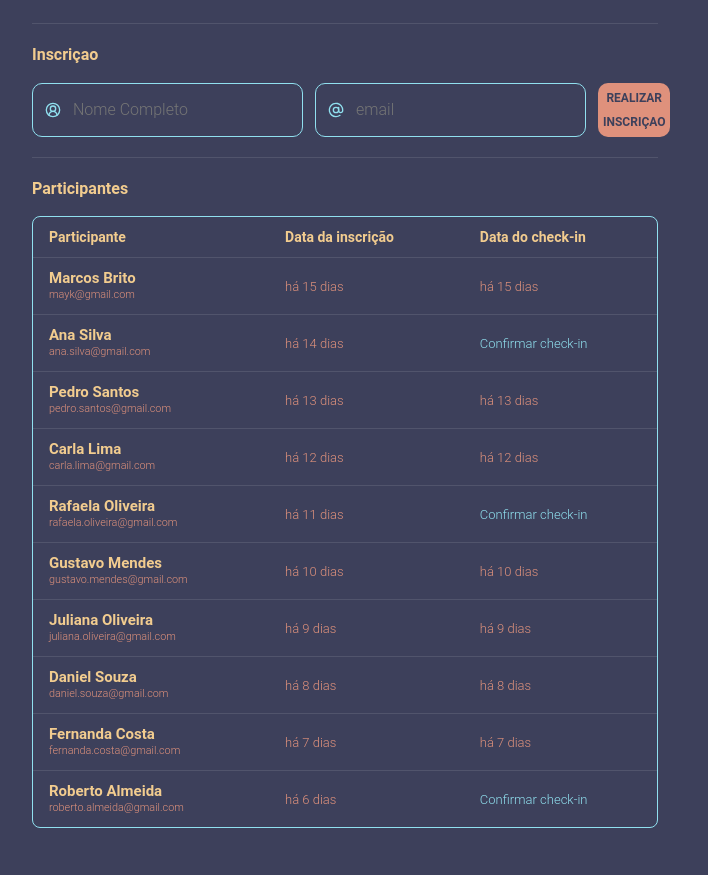
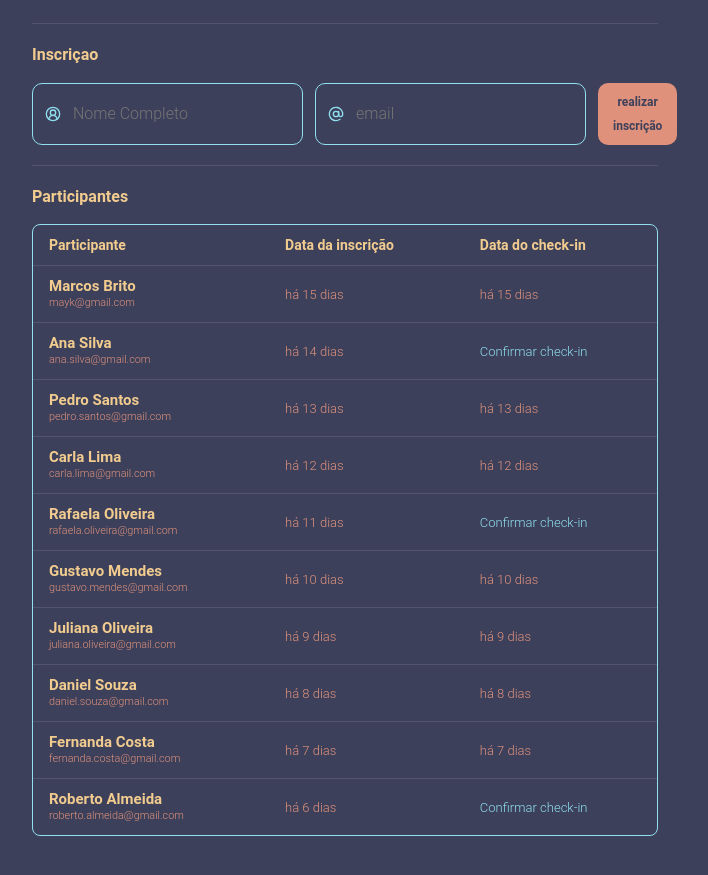
Before and after one commit to Cam1ss/nlw-unite, a plain HTML site: page index.html in a window 1280 px wide. Shown: the part 75-950 px from the top of the page, without its empty margins (295-1003 px from the left). Drawn offline with nearby package versions, Linux system fonts and the light colour scheme.

Commit message:
add cores

```diff
--- a/index.css
+++ b/index.css
@@ -64,16 +64,16 @@ input {
 fieldset legend, section h2 {
   font: 700 16px/140%  'Roboto', sans-serif;
   padding-bottom: 16px;
+  color: #f2cc8f;
 }
 
 fieldset  button {
-  text-transform: uppercase;
   width: fit-content;
   border: 0;
   background: #df917c;
   color: #3d405b;
   border-radius: 10px;
-  padding: 3px 5px;
+  padding: 7px 15px;
   cursor: pointer;
   font: 700 12px/24px 'Roboto', sans-serif
 
--- a/index.html
+++ b/index.html
@@ -70,7 +70,7 @@
             </div>
 
             <button>
-              Realizar Inscriçao
+                realizar inscrição
             </button>
           </div>
         </fieldset>
```
